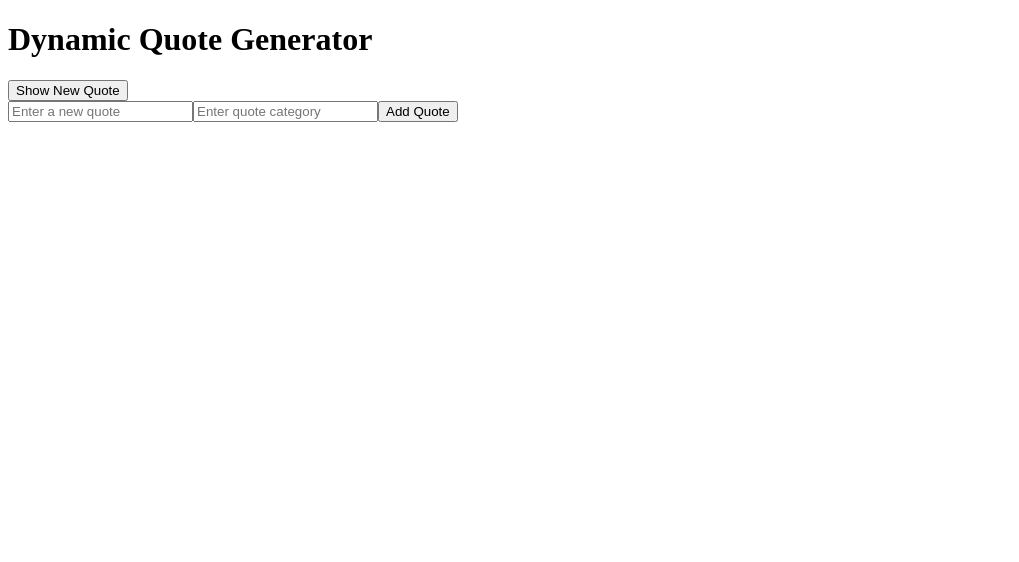
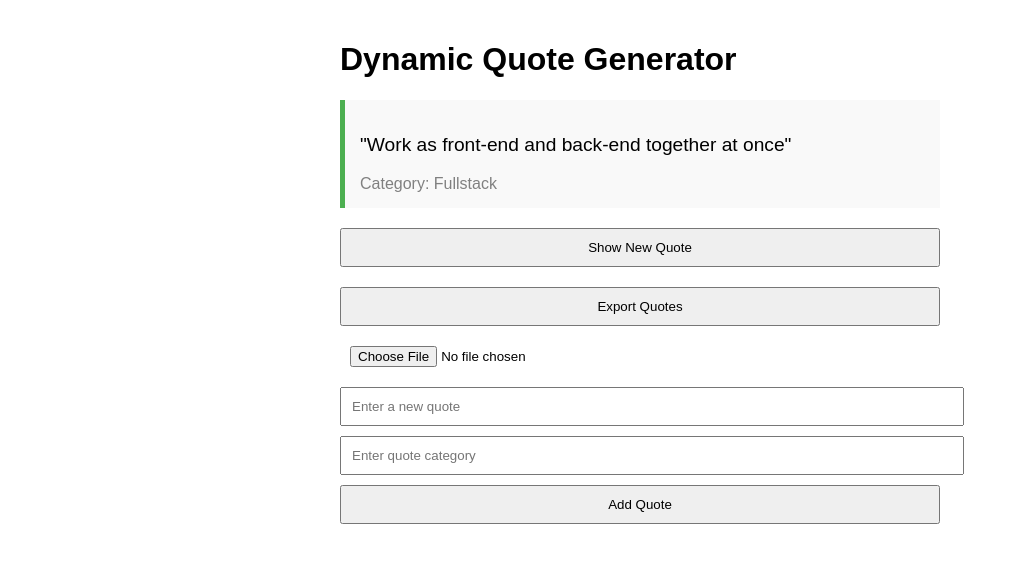
Before and after one commit to Shimelistes/alx_fe_javascript, a plain HTML site: page dom-manipulation/index.html in a window 1280 px wide. Shown: the whole page, without its empty margins (0-1019 px from the left). Drawn offline with Linux system fonts and the light colour scheme.

Commit message:
Json and webstorage files

```diff
--- a/dom-manipulation/index.html
+++ b/dom-manipulation/index.html
@@ -1,15 +1,52 @@
 <!DOCTYPE html>
 <html lang="en">
 <head>
-  <meta charset="UTF-8">
-  <meta name="viewport" content="width=device-width, initial-scale=1.0">
+  <meta charset="UTF-8" />
+  <meta name="viewport" content="width=device-width, initial-scale=1.0"/>
   <title>Dynamic Quote Generator</title>
+  <style>
+    body {
+      font-family: Arial, sans-serif;
+      max-width: 600px;
+      margin: auto;
+      padding: 20px;
+    }
+    #quoteDisplay {
+      background-color: #f9f9f9;
+      border-left: 5px solid #4CAF50;
+      padding: 15px;
+      margin-bottom: 20px;
+      font-size: 1.2em;
+    }
+    input, textarea, button {
+      display: block;
+      width: 100%;
+      margin-top: 10px;
+      padding: 10px;
+    }
+    small {
+      color: gray;
+      display: block;
+      margin-top: 5px;
+    }
+  </style>
 </head>
 <body>
   <h1>Dynamic Quote Generator</h1>
+
+  <!-- Display Area -->
   <div id="quoteDisplay"></div>
+
+  <!-- Buttons -->
   <button id="newQuote">Show New Quote</button>
-  <!-- The add quote form will be created dynamically by script.js -->
+
+  <!-- Export Button and Import Input -->
+  <div style="margin-top: 20px;">
+    <button onclick="exportQuotes()">Export Quotes</button>
+    <input type="file" id="importFile" accept=".json" onchange="importFromJsonFile(event)" />
+  </div>
+
+  <!-- Script -->
   <script src="script.js"></script>
 </body>
 </html>
--- a/dom-manipulation/script.js
+++ b/dom-manipulation/script.js
@@ -1,14 +1,24 @@
-// Initialize the array of quotes
-const quotes = [
+// Load quotes from localStorage or use default if none exist
+let quotes = JSON.parse(localStorage.getItem("quotes")) || [
   { text: "HTML is the basic for web application", category: "Front-end" },
   { text: "Node is the fundamental for connection", category: "Back-end" },
   { text: "Work as front-end and back-end together at once", category: "Fullstack" }
 ];
 
-// Function to show a random quote
+// Save quotes to localStorage
+function saveQuotes() {
+  localStorage.setItem("quotes", JSON.stringify(quotes));
+}
+
+// Show a random quote and store last viewed index in sessionStorage
 function showRandomQuote() {
   const quoteDisplay = document.getElementById("quoteDisplay");
   quoteDisplay.innerHTML = "";
+
+  if (quotes.length === 0) {
+    quoteDisplay.textContent = "No quotes available. Please add some!";
+    return;
+  }
 
   const randomIndex = Math.floor(Math.random() * quotes.length);
   const quote = quotes[randomIndex];
@@ -21,9 +31,31 @@ function showRandomQuote() {
 
   quoteDisplay.appendChild(quoteText);
   quoteDisplay.appendChild(categoryText);
+
+  // Store last viewed quote index in session storage
+  sessionStorage.setItem("lastQuoteIndex", randomIndex);
 }
 
-// Function to create and display the add-quote form
+// Restore last viewed quote from sessionStorage
+function restoreLastQuote() {
+  const lastIndex = sessionStorage.getItem("lastQuoteIndex");
+  if (lastIndex !== null && quotes[lastIndex]) {
+    const quote = quotes[lastIndex];
+    const quoteDisplay = document.getElementById("quoteDisplay");
+    quoteDisplay.innerHTML = "";
+
+    const quoteText = document.createElement("p");
+    quoteText.textContent = `"${quote.text}"`;
+
+    const categoryText = document.createElement("small");
+    categoryText.textContent = `Category: ${quote.category}`;
+
+    quoteDisplay.appendChild(quoteText);
+    quoteDisplay.appendChild(categoryText);
+  }
+}
+
+// Create form dynamically to add new quotes
 function createAddQuoteForm() {
   const formDiv = document.createElement("div");
   formDiv.id = "form-quote";
@@ -60,6 +92,7 @@ function createAddQuoteForm() {
 
     if (text && category) {
       quotes.push({ text, category });
+      saveQuotes();
       textInput.value = "";
       categoryInput.value = "";
       alert("Quote added successfully!");
@@ -69,12 +102,57 @@ function createAddQuoteForm() {
   });
 }
 
-// Initialize everything on DOM load
-document.addEventListener("DOMContentLoaded", function () {
-  createAddQuoteForm();
+// Export quotes to JSON file
+function exportQuotes() {
+  const dataStr = JSON.stringify(quotes, null, 2);
+  const blob = new Blob([dataStr], { type: "application/json" });
+  const url = URL.createObjectURL(blob);
 
-  const showBtn = document.getElementById("newQuote");
-  if (showBtn) {
-    showBtn.addEventListener("click", showRandomQuote);
-  }
+  const a = document.createElement("a");
+  a.href = url;
+  a.download = "quotes.json";
+  a.click();
+
+  URL.revokeObjectURL(url);
+}
+
+// Import quotes from JSON file
+function importFromJsonFile(event) {
+  const file = event.target.files[0];
+  if (!file) return;
+
+  const reader = new FileReader();
+  reader.onload = function (e) {
+    try {
+      const importedQuotes = JSON.parse(e.target.result);
+      if (Array.isArray(importedQuotes)) {
+        const validQuotes = importedQuotes.filter(q => q.text && q.category);
+        quotes.push(...validQuotes);
+        saveQuotes();
+        alert(`${validQuotes.length} quote(s) imported successfully!`);
+      } else {
+        alert("Invalid JSON format: Expected an array of quotes.");
+      }
+    } catch (err) {
+      alert("Error reading file: " + err.message);
+    }
+  };
+  reader.readAsText(file);
+
+  // Reset input to allow importing same file again
+  event.target.value = "";
+}
+
+// Initialize App
+document.addEventListener("DOMContentLoaded", () => {
+  createAddQuoteForm(); // Add the quote form
+
+  // Attach click handler to show new quote
+  document.getElementById("newQuote").addEventListener("click", showRandomQuote);
+
+  // Restore last viewed quote
+  restoreLastQuote();
+
+  // Show initial random quote
+  showRandomQuote();
 });
```
